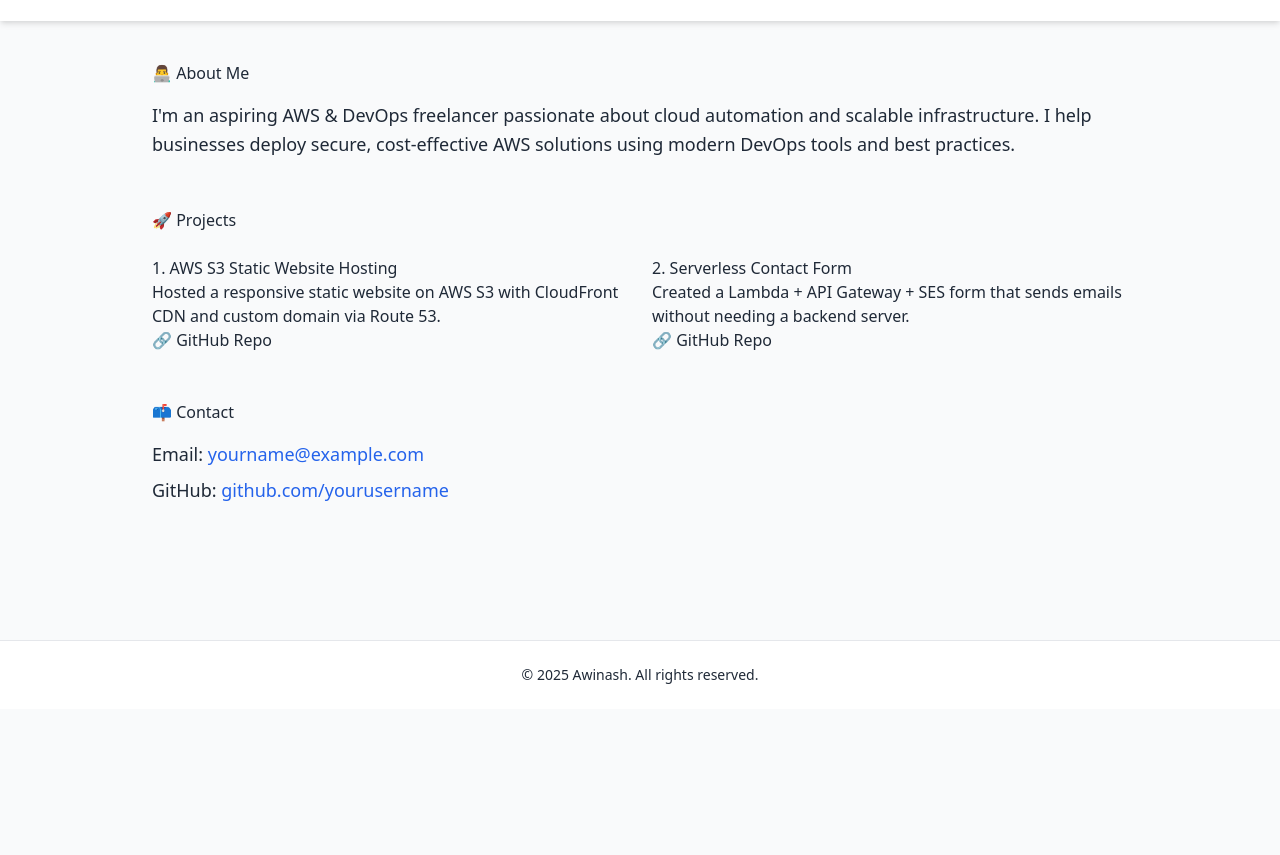
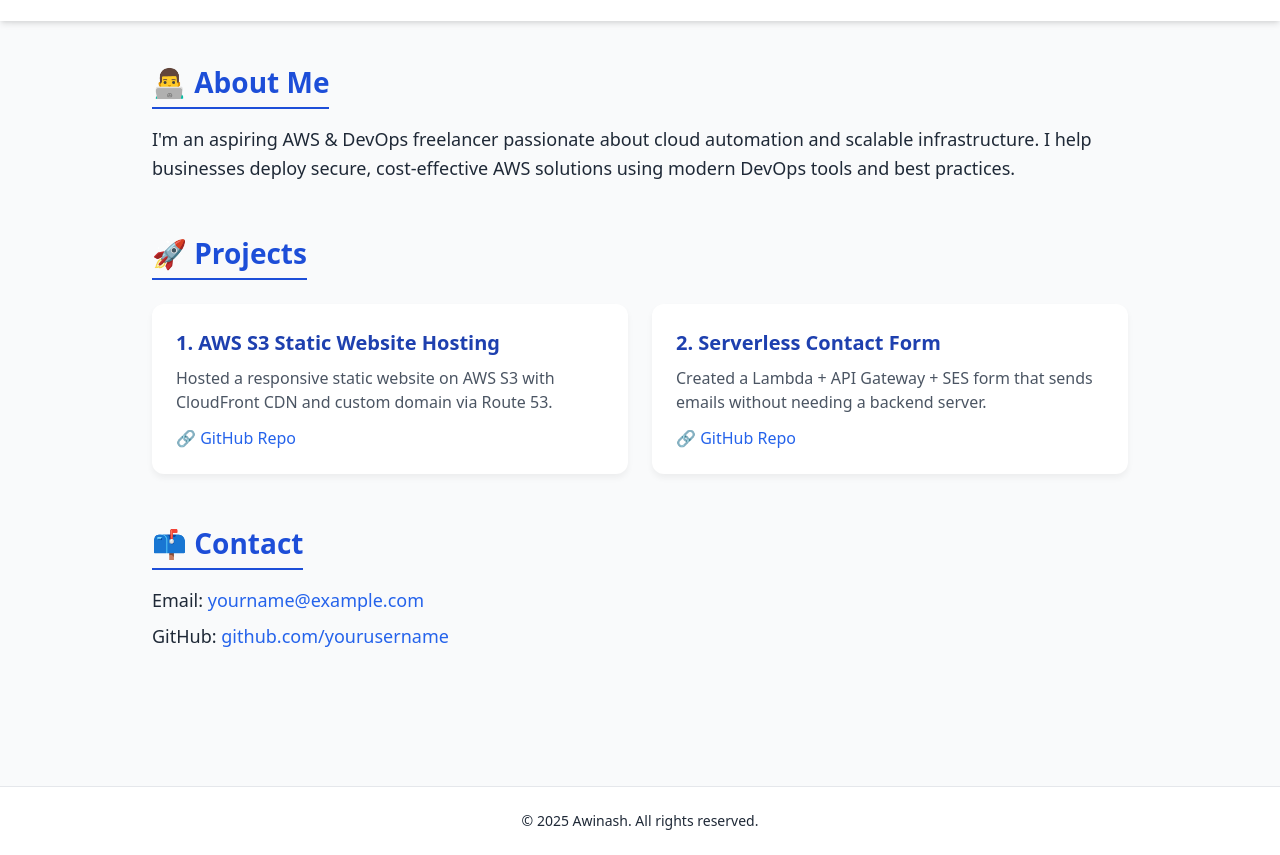
Before and after one commit to AwinashKamble/portfolio, a plain HTML site: page index.html in a window 1280 px wide. Shown: the part 67-922 px from the top of the page. Before the commit the page ends 800 px from the top, so only its background shows below. Drawn offline with nearby package versions, Linux system fonts and the light colour scheme.

Commit message:
Add files via upload

```diff
--- a/assets/styles.css
+++ b/assets/styles.css
@@ -1,9 +1,41 @@
-body {
-    font-family: 'Segoe UI', sans-serif;
+.section-title {
+    font-size: 1.75rem;
+    font-weight: 700;
+    color: #1d4ed8;
+    border-bottom: 2px solid #1d4ed8;
+    display: inline-block;
+    padding-bottom: 0.25rem;
 }
 
-h1 {
-    color: #1e3a8a; /* Custom blue */
+.project-card {
+    background-color: #ffffff;
+    border-radius: 0.75rem;
+    padding: 1.5rem;
+    box-shadow: 0 4px 6px rgba(0, 0, 0, 0.05);
+    transition: transform 0.2s ease;
+}
+
+.project-card:hover {
+    transform: translateY(-4px);
+}
+
+.project-title {
+    font-size: 1.25rem;
+    font-weight: 600;
+    color: #1e40af;
+}
+
+.project-desc {
+    margin-top: 0.5rem;
+    font-size: 1rem;
+    color: #4b5563;
+}
+
+.project-link {
+    display: inline-block;
+    margin-top: 0.75rem;
+    color: #2563eb;
+    font-weight: 500;
 }
 
 .download-btn {
@@ -11,7 +43,9 @@ h1 {
     color: white;
     padding: 0.5rem 1rem;
     border-radius: 0.5rem;
+    font-weight: 500;
     transition: background-color 0.3s ease;
+    text-decoration: none;
 }
 
 .download-btn:hover {
```
